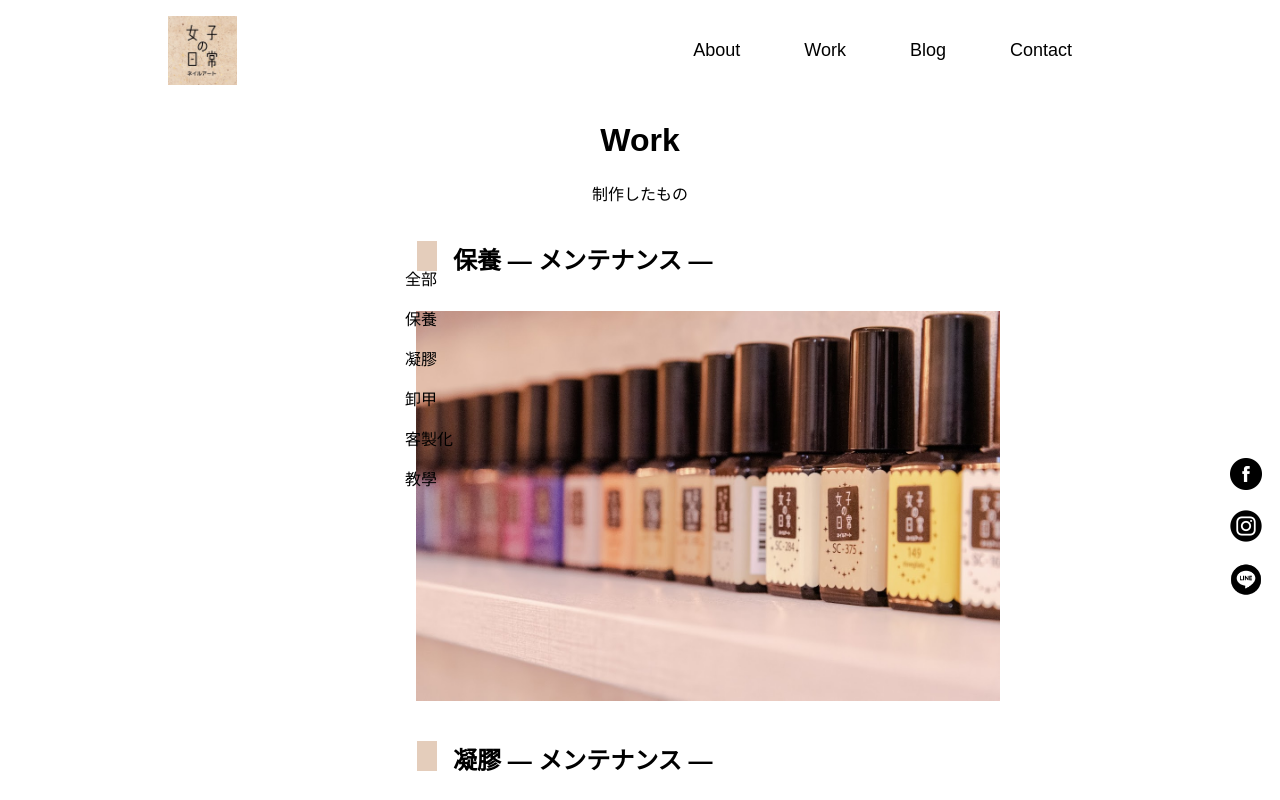
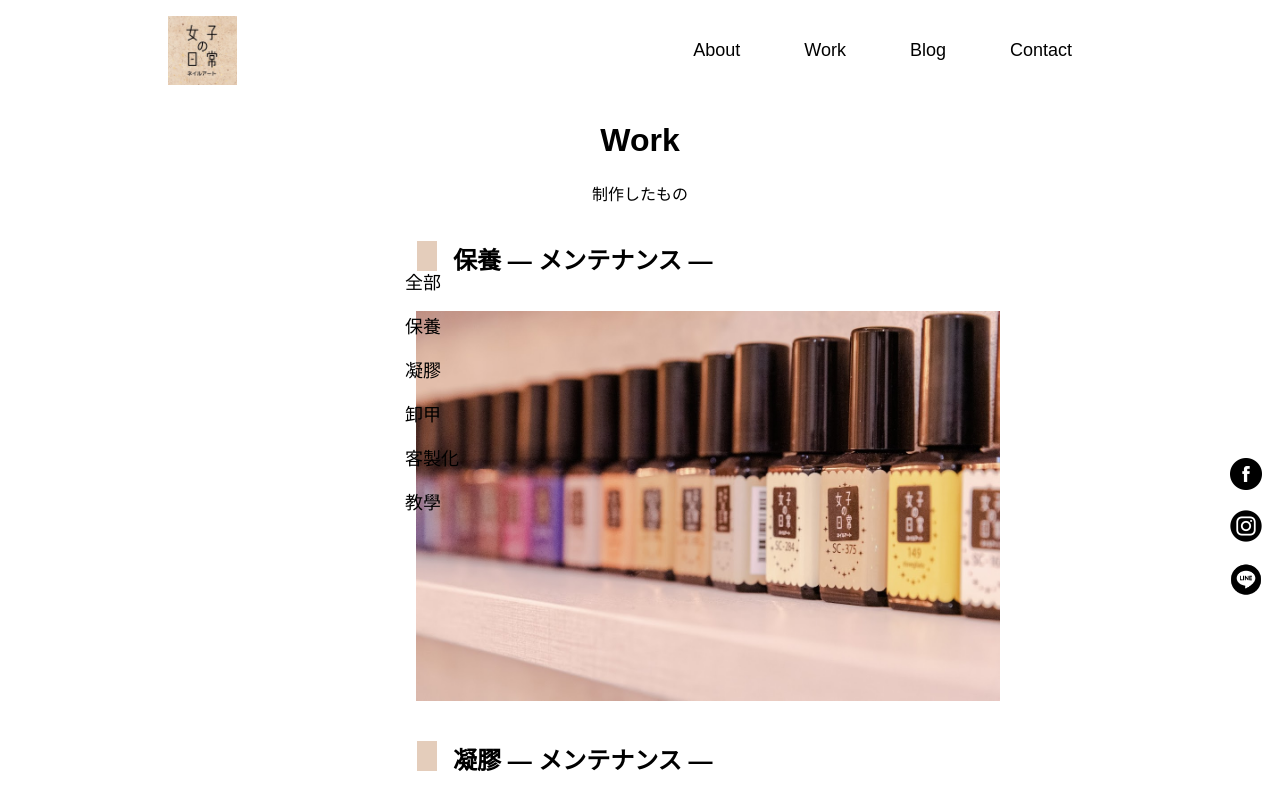
Before and after one commit to kkshen3352/Good-Daily-Nails, a Next.js app: page /work in a window 1280 px wide. Shown: the top 800 px of the page. Built offline with nearby package versions, Linux system fonts and the light colour scheme.

Commit message:
'ud_work'

```diff
--- a/pages/work.js
+++ b/pages/work.js
@@ -7,19 +7,19 @@ import Image from "next/image";
 
 export default function About() {
     const menu = [
-        { text: "全部", href: "/work" },
-        { text: "保養", href: "#1" },
-        { text: "凝膠", href: "#2" },
-        { text: "卸甲", href: "#3" },
-        { text: "客製化", href: "#4" },
-        { text: "教學", href: "#5" },
+        { text: "全部", more: "/work" },
+        { text: "保養", more: "#maintainance" },
+        { text: "凝膠", more: "#gel" },
+        { text: "卸甲", more: "#disarm" },
+        { text: "客製化", more: "#customized" },
+        { text: "教學", more: "#teaching" },
     ];
     const main = [
-        { more:'1',title: "保養 — メンテナンス —", text: "保養" },
-        { more:'2',title: "凝膠 — メンテナンス —", text: "凝膠" },
-        { more:'3',title: "卸甲 — メンテナンス —", text: "卸甲" },
-        { more:'4',title: "客製化 — メンテナンス —", text: "客製化" },
-        { more:'5',title: "教學 — メンテナンス —", text: "教學" },
+        { more:'maintainance',title: "保養 — メンテナンス —", text: "保養" },
+        { more:'gel',title: "凝膠 — メンテナンス —", text: "凝膠" },
+        { more:'disarm',title: "卸甲 — メンテナンス —", text: "卸甲" },
+        { more:'customized',title: "客製化 — メンテナンス —", text: "客製化" },
+        { more:'teaching',title: "教學 — メンテナンス —", text: "教學" },
     ];
     return (
         <>
@@ -35,10 +35,10 @@ export default function About() {
             <div className={styles.wrapper}>
                 <section className={styles.flex}>
                     <aside className={styles.workmeun}>
-                        <li >
-                            {menu.map(({ text,href }, i) => (
+                        <li>
+                            {menu.map(({ text,more }, i) => (
                                 <ul key={i}>
-                                    <Link href={href} replace>
+                                    <Link href={more} replace>
                                         <a>{text}</a>
                                     </Link>
                                 </ul>
--- a/styles/Home.module.css
+++ b/styles/Home.module.css
@@ -258,6 +258,11 @@
     z-index: 999;
     display: flex;
     flex-direction: column;
+    font-size: 18px;
+}
+
+.workmeun ul:hover {
+    color: #aaa;
 }
 
 .Skillsbox {
@@ -277,7 +282,6 @@
     max-width: 100%;
     width: 760px;
     height: 450px;
-    /* border: 1px solid red; */
 }
 
 /* workinfo */
@@ -295,12 +299,10 @@
 }
 
 .Work_card___LpL1 Image {
-    /* display: block; */
     width: 100%;
     height: auto;
 }
 .workinfo {
-    /* display: none; */
     opacity: 0;
     position: absolute;
     box-sizing: border-box;
@@ -309,57 +311,23 @@
     width: 91%;
     height: 89%;
     text-align: center;
-    /* padding-top: 100px; */
-    /* padding-bottom: 100px; */
-    /* padding-left: -10px; */
-    /* margin-top: 13.5px; */
     margin: 18px;
 }
 .workinfo p {
     padding-top: 120px;
     color: black;
-    /* color: #fff; */
 }
 .workinfo:hover {
     -webkit-transition: 500ms;
     opacity: 1;
 }
 
-/* .card {
-    margin: 1rem;
-    padding: 1.5rem;
-    text-align: left;
-    color: inherit;
-    text-decoration: none;
-    border: 1px solid #eaeaea;
-    border-radius: 10px;
-    transition: color 0.15s ease, border-color 0.15s ease;
-    max-width: 300px;
-}
-
-.card:hover,
-.card:focus,
-.card:active {
-    color: #0070f3;
-    border-color: #0070f3;
-}
-
-.card h2 {
-    margin: 0 0 1rem 0;
-    font-size: 1.5rem;
-}
-
-.card p {
-    margin: 0;
-    font-size: 1.25rem;
-    line-height: 1.5;
-} */
-
 .logo {
     height: 1em;
     margin-left: 0.5rem;
 }
 
+/* RWD */
 @media (max-width: 600px) {
     .grid {
         width: 100%;
```
